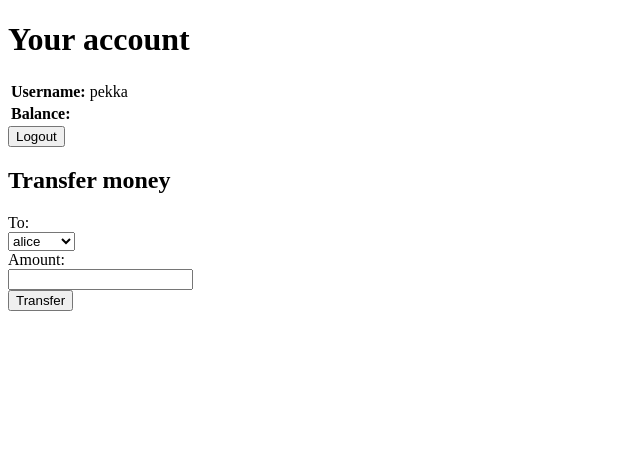
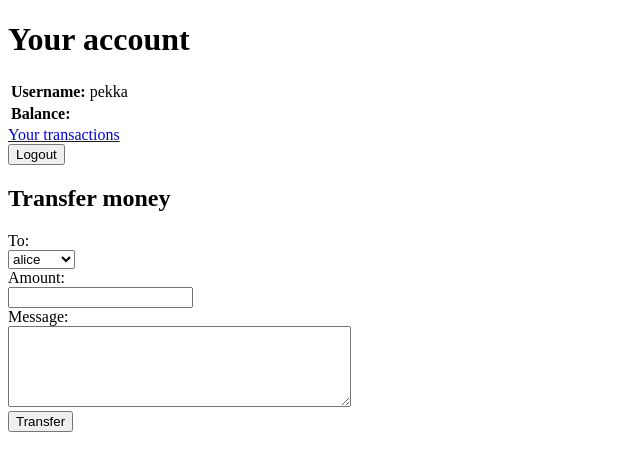
Before and after one commit to emilkivela/Cyber-Security-Camp-Project1, a Django app: page / in a window 1280 px wide. Shown: the top 471 px of the page, without its empty margins (0-640 px from the left). Run offline with Django 4.2, Linux system fonts and the light colour scheme; a user stored in the database is signed in; data comes from the database, SQL or seed files in the repository; both versions use the stored data as it was after the commit.

Commit message:
Added Transaction-class, messages to transfers and functionality to view past transactions

```diff
--- a/db.sql
+++ b/db.sql
@@ -1,3 +1,4 @@
 BEGIN TRANSACTION;
 CREATE TABLE IF NOT EXISTS "pages_account" ("id" integer NOT NULL PRIMARY KEY AUTOINCREMENT, "balance" integer NOT NULL, "user_id" integer NOT NULL UNIQUE REFERENCES "auth_user" ("id") DEFERRABLE INITIALLY DEFERRED);
+CREATE TABLE IF NOT EXISTS "pages_transaction" ("id" integer NOT NULL PRIMARY KEY AUTOINCREMENT, "message" text NOT NULL, "amount" integer NOT NULL, "time" datetime NOT NULL, "source_id" integer NOT NULL REFERENCES "auth_user" ("id") DEFERRABLE INITIALLY DEFERRED, "target_id" integer NOT NULL REFERENCES "auth_user" ("id") DEFERRABLE INITIALLY DEFERRED);
 COMMIT;
--- a/pages/models.py
+++ b/pages/models.py
@@ -7,3 +7,10 @@
 class Account(models.Model):
 	user = models.OneToOneField(User, on_delete=models.CASCADE)
 	balance = models.IntegerField()
+
+class Transaction(models.Model):
+	source = models.ForeignKey(User, on_delete=models.CASCADE, related_name='source')
+	target = models.ForeignKey(User, on_delete=models.CASCADE, related_name='target')
+	message = models.TextField()
+	amount = models.IntegerField()
+	time = models.DateTimeField(auto_now_add=True)
--- a/pages/templates/pages/confirm.html
+++ b/pages/templates/pages/confirm.html
@@ -3,7 +3,6 @@
     <head>
         <title>Bank Transfer</title>
     </head>
-
 
     <body>
 		<h2>Confirm transaction</h1>
--- a/pages/templates/pages/index.html
+++ b/pages/templates/pages/index.html
@@ -15,6 +15,7 @@
 		<th style="text-align:left">Balance:  <td>{{user.account.balance}}
 		</table>
 
+        <a href="http://localhost:8000/transactions">Your transactions </a>
 
         <form action='logout/' method="POST">
 			{% csrf_token %}
@@ -22,7 +23,7 @@
         </form>
 
         <h2>Transfer money</h2>
-
+        <!--CSRF-vulnerability will be fixed by making the form POST, not GET, and adding {% csrf_token %}-->
         <form action='transfer/' method="GET">
             <span>To:</span><br/>
             <select name="to">
@@ -33,7 +34,8 @@
 
             <span>Amount:</span><br/>
             <input type="number" name="amount"/><br/>
-
+            <span>Message:</span><br/>
+            <textarea name="message" cols="40" rows="5"></textarea><br/>
             <input type="submit" value="Transfer"/>
         </form>
     </body>
--- a/pages/urls.py
+++ b/pages/urls.py
@@ -1,10 +1,11 @@
 from django.urls import path
 
-from .views import homepageView, signinView, transferView, confirmView
+from .views import homepageView, signinView, transferView, confirmView, transactionView
 
 urlpatterns = [
     path('', homepageView, name='index'),
     path('signin/', signinView, name="signin"),
     path('transfer/', transferView, name='transfer'),
-    path('confirm/', confirmView, name='confirm')
+    path('confirm/', confirmView, name='confirm'),
+    path('transactions/', transactionView, name='transactions')
 ]
--- a/pages/views.py
+++ b/pages/views.py
@@ -2,15 +2,13 @@
 from django.contrib.auth.models import User
 from django.contrib.auth.decorators import login_required
 from django.views.decorators.csrf import csrf_exempt
-from .models import Account
+from .models import Account, Transaction
 from django.http import HttpResponse
 
 
 @login_required
 def confirmView(request):
 
-	# Note that this transfer is very naive
-	# but will suffice for this exercise
 	amount = request.session['amount']
 	to = User.objects.get(username=request.session['to'])
 	if amount >= 0 and amount <= request.user.account.balance:
@@ -25,14 +23,25 @@
 
 @login_required
 def transferView(request):
+	# CSRF
+	# To fix the CSRF-vulnerability, we need to change the from from GET to POST
+	# request.session['to'] = request.GET.get('to') -> request.session['to'] = request.POST.get('to')
+	# we also need to do changes to the HTML in index.html
 	request.session['to'] = request.GET.get('to')
 	request.session['amount'] = int(request.GET.get('amount'))
+	request.session['message'] = request.GET.get('message')
+	Transaction.objects.create(source=request.user, target=User.objects.get(username=request.session['to']), message=request.session['message'], amount=request.session['amount'])
 	return render(request, 'pages/confirm.html')
 
 @login_required
 def homepageView(request):
 	accounts = Account.objects.exclude(user_id=request.user.id)
 	return render(request, 'pages/index.html', {'accounts': accounts})
+
+@login_required
+def transactionView(request):
+	transactions = Transaction.objects.filter(source=request.user)
+	return render(request, 'pages/transactions.html', {'transactions' : transactions})
 
 def signinView(request):
     if request.method == "POST":
```
Also changed, not shown: pages/templates/pages/transactions.html (added, +14 -0 lines), db.sqlite3, pages/migrations/0002_transaction.py (added).
